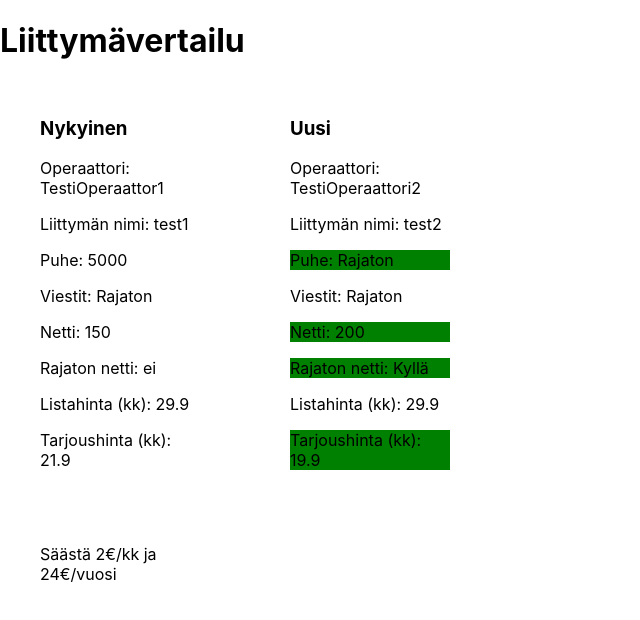
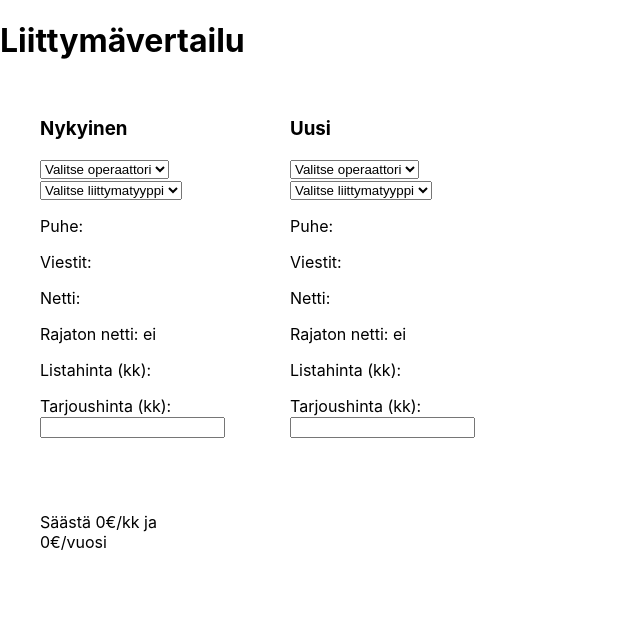
Before and after one commit to Zatyri/liittymavertailu, a React (Create React App) app: page / in a window 1280 px wide. Shown: the top 620 px of the page, without its empty margins (0-640 px from the left). Built offline with nearby package versions, Linux system fonts and the light colour scheme; data requests are answered from the project's data file.

Commit message:
Added selectors for liittyma
added selectors for liittyma and you can now specify the offer

```diff
--- a/db.json
+++ b/db.json
@@ -7,7 +7,7 @@
             "viestit": "Rajaton",
             "netti": 150,
             "rajaton": "Rajaton",
-            "listahinta": 29.90
+            "hinta": 29.90
         },
         {
             "operaattori": "Telia",
@@ -16,7 +16,7 @@
             "viestit": 500,
             "netti": 100,
             "rajaton": "Rajaton",
-            "listahinta": 24.90
+            "hinta": 24.90
         },
         {
             "operaattori": "Elisa",
@@ -25,7 +25,7 @@
             "viestit": "Rajaton",
             "netti": 100,
             "rajaton": "Rajaton",
-            "listahinta": 29.90
+            "hinta": 29.90
         },
         {
             "operaattori": "Elisa",
@@ -34,7 +34,7 @@
             "viestit": 0.7,
             "netti": 100,
             "rajaton": "Rajaton",
-            "listahinta": 19.90
+            "hinta": 19.90
         },
         {
             "operaattori": "DNA",
@@ -43,7 +43,7 @@
             "viestit": "Rajaton",
             "netti": 150,
             "rajaton": "Rajaton",
-            "listahinta": 34.90
+            "hinta": 34.90
         },
         {
             "operaattori": "DNA",
@@ -52,7 +52,7 @@
             "viestit": "Rajaton",
             "netti": 10,
             "rajaton": "Rajaton",
-            "listahinta": 24.90
+            "hinta": 24.90
         }
     ]
 }
--- a/src/components/Liittyma.js
+++ b/src/components/Liittyma.js
@@ -1,19 +1,23 @@
 import React from 'react'
+import Valitsin from './Valitsin'
 
-const Liittyma = ({status, liittyma, edut}) => {
+const Liittyma = ({status, liittymat, liittyma, edut, valitsin, setOffer}) => {
+
+    const handleOfferChange = (event) => {
+        setOffer(status, event.target.value)
+    }
 
     return (
         <>
             <ul className="item">
                 <h3>{status}</h3>
-                <p>Operaattori: {liittyma.operaattori}</p>
-                <p>Liittymän nimi: {liittyma.nimi}</p>
+                <Valitsin liittymat={liittymat} status={status} valitsin={valitsin}/>
                 <p className={edut.puhe?'highlight':''}>Puhe: {liittyma.puhe}</p>
                 <p className={edut.viestit?'highlight':''}>Viestit: {liittyma.viestit}</p>
                 <p className={edut.netti?'highlight':''}>Netti: {liittyma.netti}</p>
                 <p className={edut.rajaton?'highlight':''}>Rajaton netti: {liittyma.rajaton?'Kyllä':'ei'}</p>
                 <p className={edut.hinta?'highlight':''}>Listahinta (kk): {liittyma.hinta}</p>
-                <p className={edut.tarjous?'highlight':''}>Tarjoushinta (kk): {liittyma.tarjous}</p>
+                <p className={edut.tarjous?'highlight':''} >Tarjoushinta (kk):<input type="number" value= {liittyma.tarjous} onChange={handleOfferChange}></input></p>
             </ul>
         </>
     )
--- a/src/components/Ohjelma.js
+++ b/src/components/Ohjelma.js
@@ -5,7 +5,7 @@ import Liittymaservice from '../utility/server'
 
 const Ohjelma = () => {
 
-    const [liittymat, setLiittymat] = useState(null)
+    const [liittymat, setLiittymat] = useState([])
 
 useEffect( () => {
     Liittymaservice.getAll()
--- /dev/null
+++ b/src/components/Valitsin.js
@@ -0,0 +1,41 @@
+import React, { useState, useEffect } from 'react'
+
+const Valitsin = ({ liittymat, status, valitsin }) => {
+
+    const [valittuOperaattori, setValittuOperaattori] = useState()
+    //const [valittuLiittyma, setValittuLiittyma] = useState()
+
+    const distinct = (value, index, self) => {
+        return self.indexOf(value) === index
+    }
+
+    const handleOperaattoriSelect = (event) => setValittuOperaattori(event.target.value)
+    const handleLiittymaSelect = (event) => {
+
+        valitsin(event.target.value, status)
+    }
+
+    let operaattorit = liittymat.map(liittyma => liittyma.operaattori)
+    operaattorit = operaattorit.filter(distinct)
+
+    const poulateOperaattori = operaattorit.map(operaattori =>
+         <option key={operaattori} value={operaattori} >{operaattori}</option>)
+
+    const populateLiittyma = liittymat.filter(liittyma => liittyma.operaattori === valittuOperaattori)
+
+
+    return (
+        <>
+            <select onChange={handleOperaattoriSelect}>
+                <option >Valitse operaattori</option>
+                {poulateOperaattori}
+            </select>
+            <select onChange={handleLiittymaSelect}>
+                <option>Valitse liittymatyyppi</option>
+                {populateLiittyma.map(liittyma => <option key={liittyma.nimi} value={JSON.stringify(liittyma)}>{liittyma.nimi}</option>)}
+            </select>
+        </>
+    )
+}
+
+export default Valitsin
--- a/src/components/Vertailu.js
+++ b/src/components/Vertailu.js
@@ -4,24 +4,24 @@ import Saastolaskuri from './Saastolaskuri'
 
 const Vertailu = ({liittymat}) => {
     const [nykyinen, setNykyinen] = useState({
-        operaattori: "TestiOperaattor1",
-        nimi: "test1",
-        puhe: 5000,
-        viestit: "Rajaton",
-        netti: 150,
+        operaattori: "Valitse operaattori",
+        nimi: "Valitse liittymätyyppi",
+        puhe: "",
+        viestit: "",
+        netti: "",
         rajaton: false,
-        hinta: 29.90,
-        tarjous: 21.90
+        hinta: "",
+        tarjous: ""
     })
     const [uusi, setUusi] = useState({
-        operaattori: "TestiOperaattori2",
-        nimi: "test2",
-        puhe: "Rajaton",
-        viestit: "Rajaton",
-        netti: 200,
-        rajaton: true,
-        hinta: 29.90,
-        tarjous: 19.90
+        operaattori: "Valitse operaattori",
+        nimi: "Valitse liittymätyyppi",
+        puhe: "",
+        viestit: "",
+        netti: "",
+        rajaton: false,
+        hinta: "",
+        tarjous: ""
     })
 
     const [edut, setEdut] = useState({})
@@ -41,12 +41,36 @@ const Vertailu = ({liittymat}) => {
 
 useEffect(vertailu, [uusi])
 
+const handleLiittymavalitsin = (liittyma, tila) => {
+    const valittuLiittyma = JSON.parse(liittyma)
+    valittuLiittyma.tarjous = valittuLiittyma.hinta
+    if(tila === "Nykyinen"){
+        setNykyinen(valittuLiittyma)
+    } else if( tila === "Uusi"){
+        setUusi(valittuLiittyma)
+    }
+}
+
+const setOffer = (tila, value) => {
+    const uusiTarjous = {...nykyinen}
+    uusiTarjous.tarjous = value
+    if(tila === "Nykyinen"){
+        const uusiTarjous = {...nykyinen}
+        uusiTarjous.tarjous = value
+        setNykyinen(uusiTarjous)
+    } else if( tila === "Uusi"){
+        const uusiTarjous = {...uusi}
+        uusiTarjous.tarjous = value
+        setUusi(uusiTarjous)
+    }
+}
+
 
     return (
         <>
             <div className='container'>
-                <Liittyma status='Nykyinen' liittyma={nykyinen} edut={dummyEdut}/>
-                <Liittyma status='Uusi' liittyma={uusi} edut={edut}/>
+                <Liittyma status='Nykyinen' liittymat={liittymat} liittyma={nykyinen} edut={dummyEdut} valitsin={handleLiittymavalitsin} setOffer={setOffer}/>
+                <Liittyma status='Uusi' liittymat={liittymat} liittyma={uusi} edut={edut} valitsin={handleLiittymavalitsin} setOffer={setOffer}/>
                 <Saastolaskuri vanhaHinta={nykyinen.tarjous} uusiHinta={uusi.tarjous}/>
             </div>
 
```
